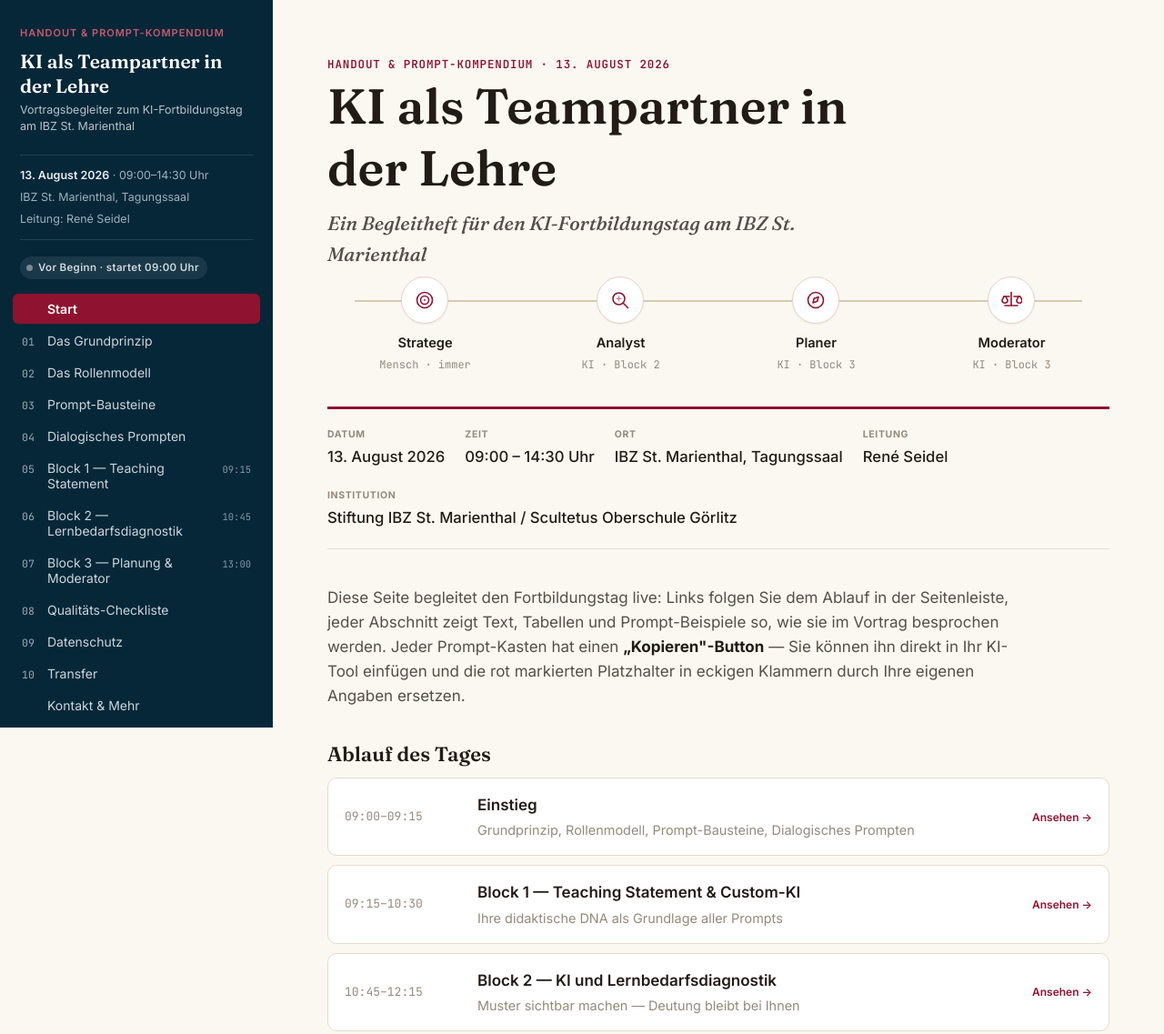
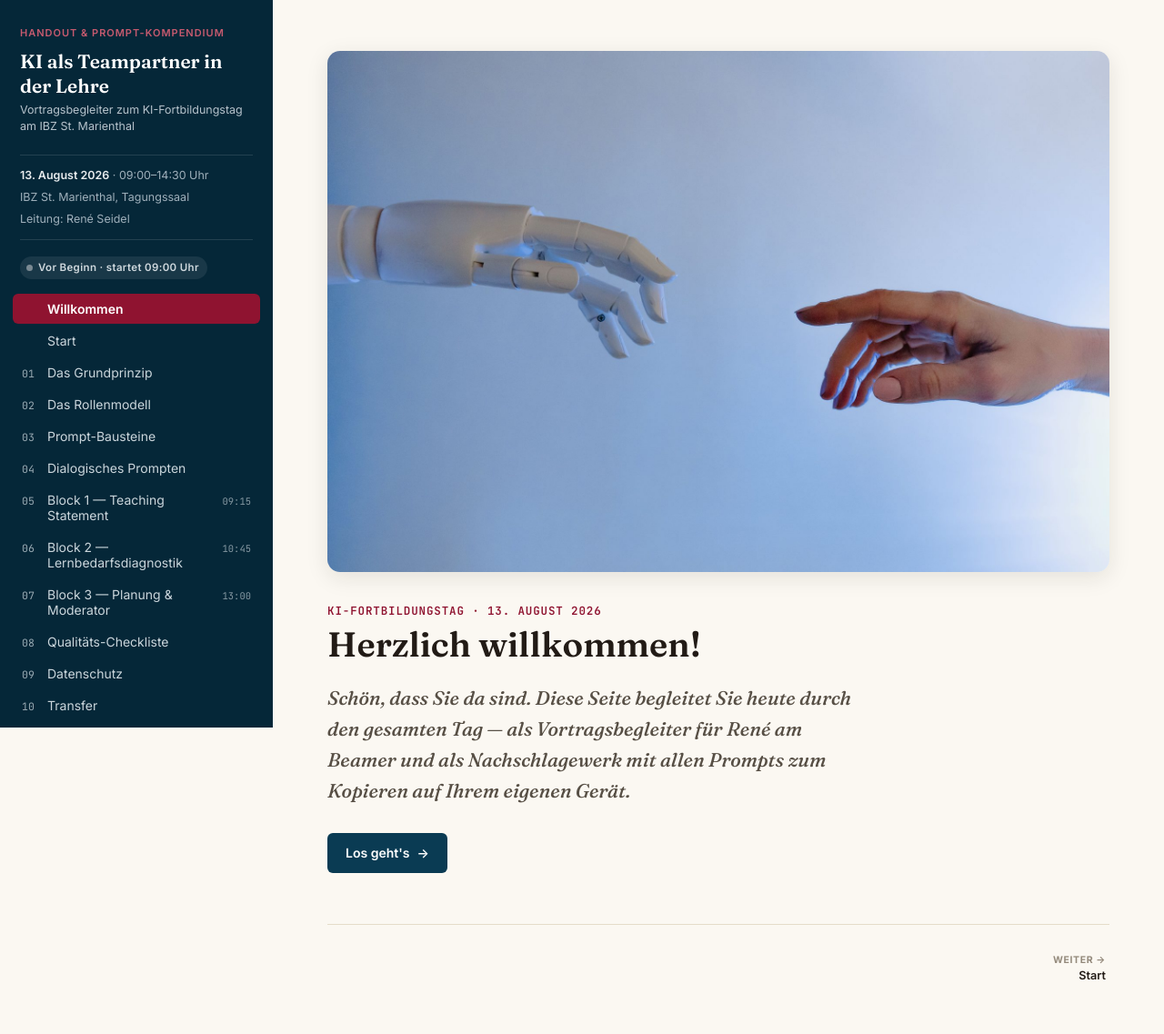
Before and after one commit to postfuerrene/ki-fortbildungstag, a plain HTML site: page index.html in a window 1280 px wide. Shown: the top 1137 px of the page at 91% size. Drawn offline with Linux system fonts and the light colour scheme.

Commit message:
Willkommens-Folie mit Bild vor Start einbauen
Neue erste Sektion "Willkommen" (jetzt Standard-Einstieg ohne Hash) mit
dem Roboterhand/Menschenhand-Motiv, kurzer Begrüßung und CTA zu Start.
Bild von 4914x3276 auf 1800px Breite optimiert (~98 KB statt 1,4 MB).

```diff
--- a/index.html
+++ b/index.html
@@ -64,6 +64,21 @@
   <!-- ============ MAIN CONTENT ============ -->
   <main class="main">
     <div class="content">
+
+      <!-- ===================================================== -->
+      <!-- WILLKOMMEN -->
+      <!-- ===================================================== -->
+      <section class="block" id="welcome" data-title="Willkommen">
+        <div class="welcome-hero">
+          <img src="welcome.jpg" alt="Eine weiße Roboterhand und eine menschliche Hand strecken sich einander entgegen" class="welcome-hero__image" width="1800" height="1200">
+        </div>
+        <span class="start-hero__eyebrow welcome-eyebrow">KI-Fortbildungstag · 13. August 2026</span>
+        <h2 class="block__headline welcome-title">Herzlich willkommen!</h2>
+        <p class="start-hero__subtitle">Schön, dass Sie da sind. Diese Seite begleitet Sie heute durch den gesamten Tag — als Vortragsbegleiter für René am Beamer und als Nachschlagewerk mit allen Prompts zum Kopieren auf Ihrem eigenen Gerät.</p>
+        <a class="primary-btn welcome-cta" data-target="start" href="#start">
+          Los geht's <span aria-hidden="true">→</span>
+        </a>
+      </section>
 
       <!-- ===================================================== -->
       <!-- START -->
--- a/script.js
+++ b/script.js
@@ -146,6 +146,7 @@ sein — kein Parallelunterricht."`
   ];
 
   const SECTIONS = [
+    { id: 'welcome', num: '', label: 'Willkommen' },
     { id: 'start', num: '', label: 'Start' },
     { id: 's01', num: '01', label: 'Das Grundprinzip' },
     { id: 's02', num: '02', label: 'Das Rollenmodell' },
@@ -565,7 +566,7 @@ sein — kein Parallelunterricht."`
     }
 
     window.addEventListener('popstate', () => {
-      const id = location.hash.replace('#', '') || 'start';
+      const id = location.hash.replace('#', '') || 'welcome';
       activateSection(id, { skipHash: true });
     });
 
@@ -731,7 +732,7 @@ sein — kein Parallelunterricht."`
     initPresentationMode();
     initPrintButton();
 
-    const initialId = location.hash.replace('#', '') || 'start';
+    const initialId = location.hash.replace('#', '') || 'welcome';
     activateSection(initialId, { skipHash: true, skipScroll: true });
 
     updateLiveBadge();
--- a/styles.css
+++ b/styles.css
@@ -1121,6 +1121,22 @@ td.role-cell .role-tag {
 
 /* =================== START PAGE =================== */
 
+.welcome-hero__image {
+  display: block;
+  width: 100%;
+  height: auto;
+  border-radius: 14px;
+  box-shadow: var(--shadow-md);
+  object-fit: cover;
+  margin-bottom: 28px;
+}
+
+.welcome-eyebrow { margin-top: 0; }
+
+.welcome-title { max-width: none; }
+
+.welcome-cta { margin-top: 6px; }
+
 .start-hero__eyebrow {
   font-family: var(--font-mono);
   font-size: 12.5px;
```
Also changed, not shown: welcome.jpg (added).
